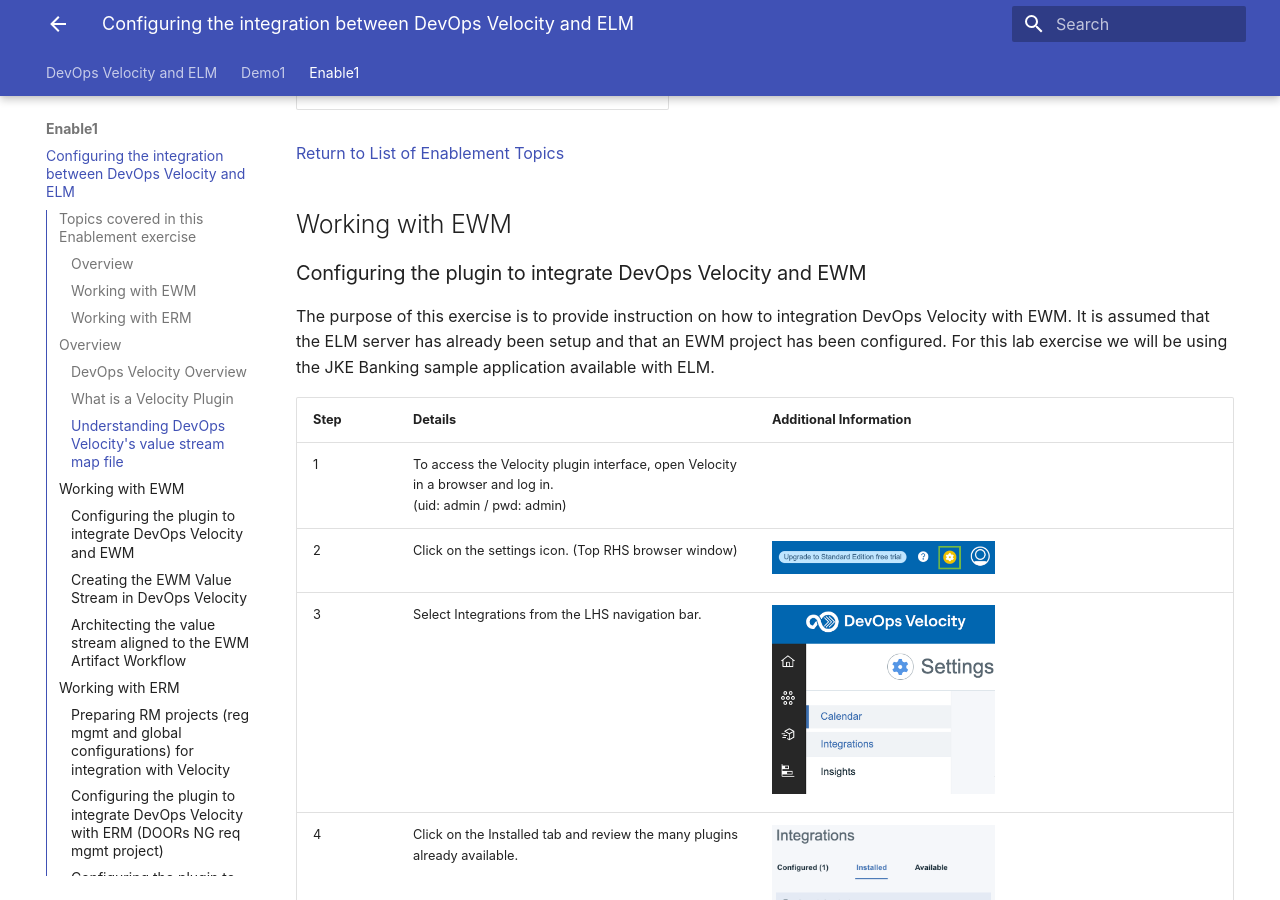
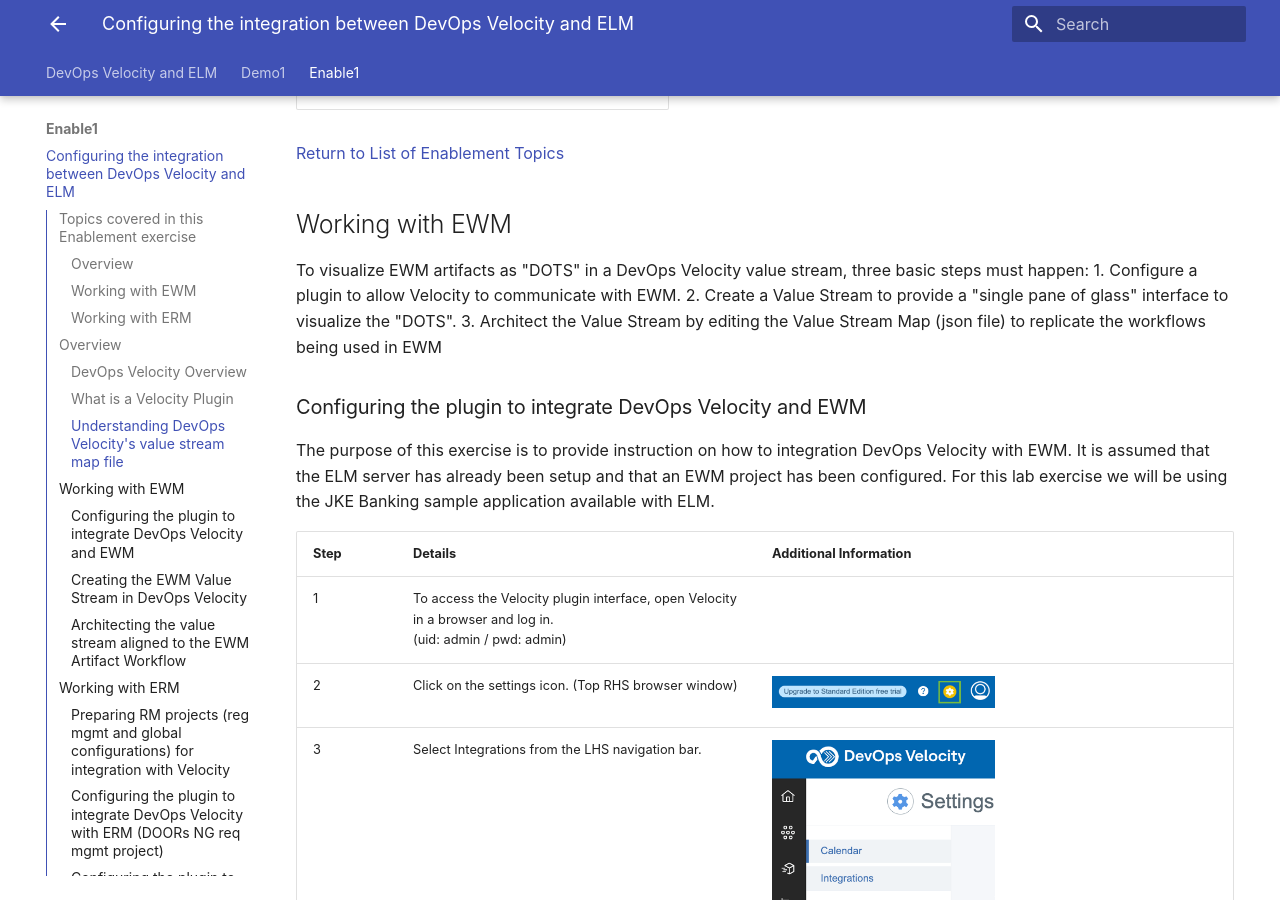
Before and after one commit to DevOpsAutomationLabs/ELM_Velocity, an MkDocs documentation site: the page built from docs/enable1/index.md, in a window 1280 px wide and 900 px high, scrolled down 3478 px. Built offline with MkDocs 1.6.1 and Material for MkDocs 9.7.7, drawn with Linux system fonts in a browser that asks for light colours.

Commit message:
Update index.md

```diff
--- a/docs/enable1/index.md
+++ b/docs/enable1/index.md
@@ -69,6 +69,11 @@
 <br/>
 
 ## Working with EWM
+
+To visualize EWM artifacts as "DOTS" in a DevOps Velocity value stream, three basic steps must happen:
+1. Configure a plugin to allow Velocity to communicate with EWM.
+2. Create a Value Stream to provide a "single pane of glass" interface to visualize the "DOTS".
+3. Architect the Value Stream by editing the Value Stream Map (json file) to replicate the workflows being used in EWM
 
 ### Configuring the plugin to integrate DevOps Velocity and EWM
 
```
